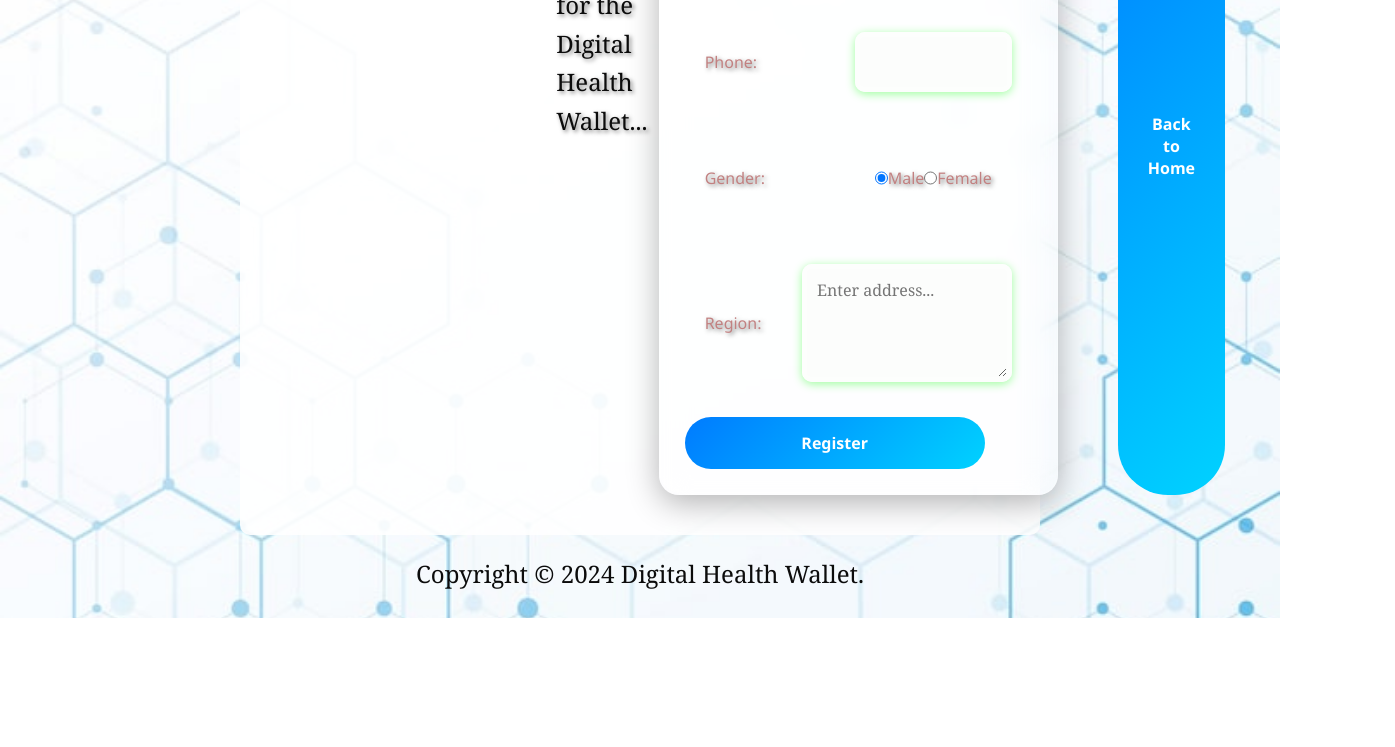
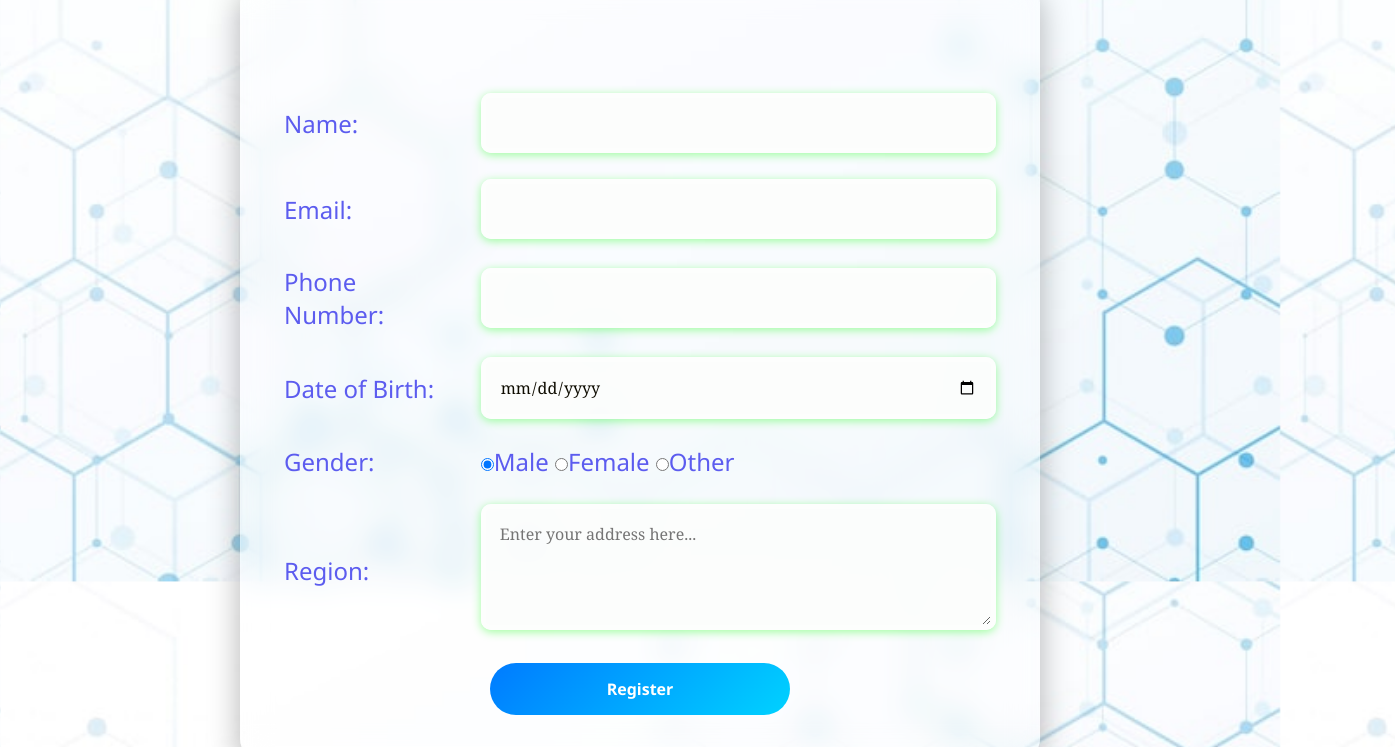
Before and after one commit to Harsh-2111/trial-health-app, a plain HTML site: page client.html in a window 1280 px wide. Shown: the part 284-1031 px from the top of the page, 1395 px wide, since content can reach past the window. Before the commit the page ends 902 px from the top, so only its background shows below. Drawn offline with Linux system fonts and the light colour scheme.

Commit message:
Update client.html

```diff
--- a/client.html
+++ b/client.html
@@ -4,121 +4,75 @@
     <meta charset="UTF-8">
     <meta name="viewport" content="width=device-width, initial-scale=1.0">
     <link rel="stylesheet" href="style.css">
-    <title>Digital Health Wallet </title>
+    <title>Digital Health Wallet</title>
 <style>
-body {
-        font-family: Arial, sans-serif;
-        margin: 0;
-        padding: 0;
-        background-image: url('pd.jpg');
+    .p1{background-image: url('pd.jpg');
+    color: rgb(92, 92, 239);
         background-size: cover;
-        background-attachment: fixed;
-        color: #333;
-    }
+        background-position: center;
+        height: 100vh;
+        }
+</style>
+</head>
+<body class="p1">
+    <h1>Patient Dashboard Registration</h1><br>
+    <p>Enter your details to register for the Digital Health Wallet. Digital Health Wallet is an online platform used by doctors to access general
+    information and past history of patients via web app.It was made and developed especially for the rural area where network is not feasible.</p>
+    <font size="5">
+    <form id="registrationForm">
+        <table align="center" cellpadding="10" >
+            <br><br>
+            <tr>
+                <td>Name:</td>
+                <td><input type="text" id="name" required></td>
 
-    .container {
-        max-width: 800px;
-        margin: 20px auto;
-        padding: 20px;
-        background: rgba(255, 255, 255, 0.9); /* Makes text readable over background */
-        border-radius: 10px;
-    }
+            </tr>
+            <tr>
+                <td>Email:</td>
+                <td><input type="email" id="email" required></td>
+            </tr>
+            <tr>
+                <td>Phone Number:</td>
+                <td><input type="tel" id="phone" required></td>
 
-    /* Form Styling */
-    .form-group {
-        margin-bottom: 15px;
-        display: flex;
-        flex-direction: column;
-    }
+            </tr>
+            <tr>
+                <td>Date of Birth:</td>
+                <td><input type="date"  required></td>
+            </tr>
+            <tr>
+                <td>Gender:</td>
+                <td>
+                    <input type="radio" name="gender" value="male" checked>Male
+                    <input type="radio" name="gender" value="female">Female
+                    <input type="radio" name="gender" value="other">Other
+                </td>
+            </tr>
+            <tr>
+                <td>Region:</td>
+                <td><textarea name="region" rows="4" cols="50" placeholder="Enter your address here..." required></textarea>
+            </td>
+            </tr>
+            <tr>
+                <td colspan="2" align="center"><button type="submit">Register</button></td>
 
-    input, textarea {
-        width: 100%;
-        padding: 10px;
-        box-sizing: border-box; /* Ensures padding doesn't break width */
-    }
-
-    /* Responsive Image Gallery */
-    .gallery {
-        display: flex;
-        flex-wrap: wrap;
-        gap: 10px;
-        justify-content: center;
-        margin-top: 20px;
-    }
-
-    .gallery img {
-        width: 100%; /* Full width on mobile */
-        max-width: 450px; /* Limits size on desktop */
-        height: auto;
-        border-radius: 8px;
-    }
-
-    /* Desktop adjustment */
-    @media (min-width: 768px) {
-        .form-group {
-            flex-direction: row;
-            align-items: center;
-        }
-        .form-group label {
-            width: 150px;
-        }
-        .form-group input {
-            flex: 1;
-        }
-        .gallery img {
-            width: 30%; /* Three images per row on desktop */
-        }
-    }
-</style>
-
-<body>
-    <div class="container">
-        <h1>Patient Dashboard Registration</h1>
-        <p>Enter your details correctly to register for the Digital Health Wallet...</p>
-
-        <form id="registrationForm">
-            <div class="form-group">
-                <label>Name:</label>
-                <input type="text" required>
-            </div>
-            <div class="form-group">
-                <label>Email:</label>
-                <input type="email" required>
-            </div>
-            <div class="form-group">
-                <label>Phone:</label>
-                <input type="tel" required>
-            </div>
-            <div class="form-group">
-                <label>Gender:</label>
-                <div>
-                    <input type="radio" name="gender" value="male" checked> Male
-                    <input type="radio" name="gender" value="female"> Female
-                </div>
-            </div>
-            <div class="form-group">
-                <label>Region:</label>
-                <textarea rows="4" placeholder="Enter address..."></textarea>
-            </div>
-            <button type="submit" style="width:100%; padding:15px; cursor:pointer;">Register</button>
-        </form>
-
-        <div class="gallery">
-            <img src="r1.jpeg" alt="Service 1">
-            <img src="r2.jpeg" alt="Service 2">
-            <img src="r3.jpeg" alt="Service 3">
-            <img src="r4.jpeg" alt="Service 4">
-            <img src="r5.jpeg" alt="Service 5">
-            <img src="r2.jpeg" alt="Service 6">
-        </div>
-
-        <div style="text-align: center; margin-top: 20px;">
-            <button onclick="window.location.href='index.html'">Back to Home</button>
-        </div>
+            </tr>
+        </table>
+    </form>
+    </font><br><br>
+    <div>
+     <img src="r1.jpeg" height="300" width="490"/>
+     <img src="r2.jpeg" height="300" width="490"/>
+     <img src="r3.jpeg" height="300" width="490"/>
     </div>
 
-    <footer>
-        <center><p>Copyright © 2024 Digital Health Wallet.</p></center>
-    </footer>
+    <div>
+     <img src="r4.jpeg" height="300" width="490"/>
+     <img src="r5.jpeg" height="300" width="490"/>
+     <img src="r2.jpeg" height="300" width="490"/>
+    </div>
+    <button onclick="window.location.href='index.html'">Back to Home</button></center>
+
+    <footer><center><font size="4">Copyright © 2024 Digital Health Wallet. All rights reserved.</font></center>
 </body>
 </html>
```
